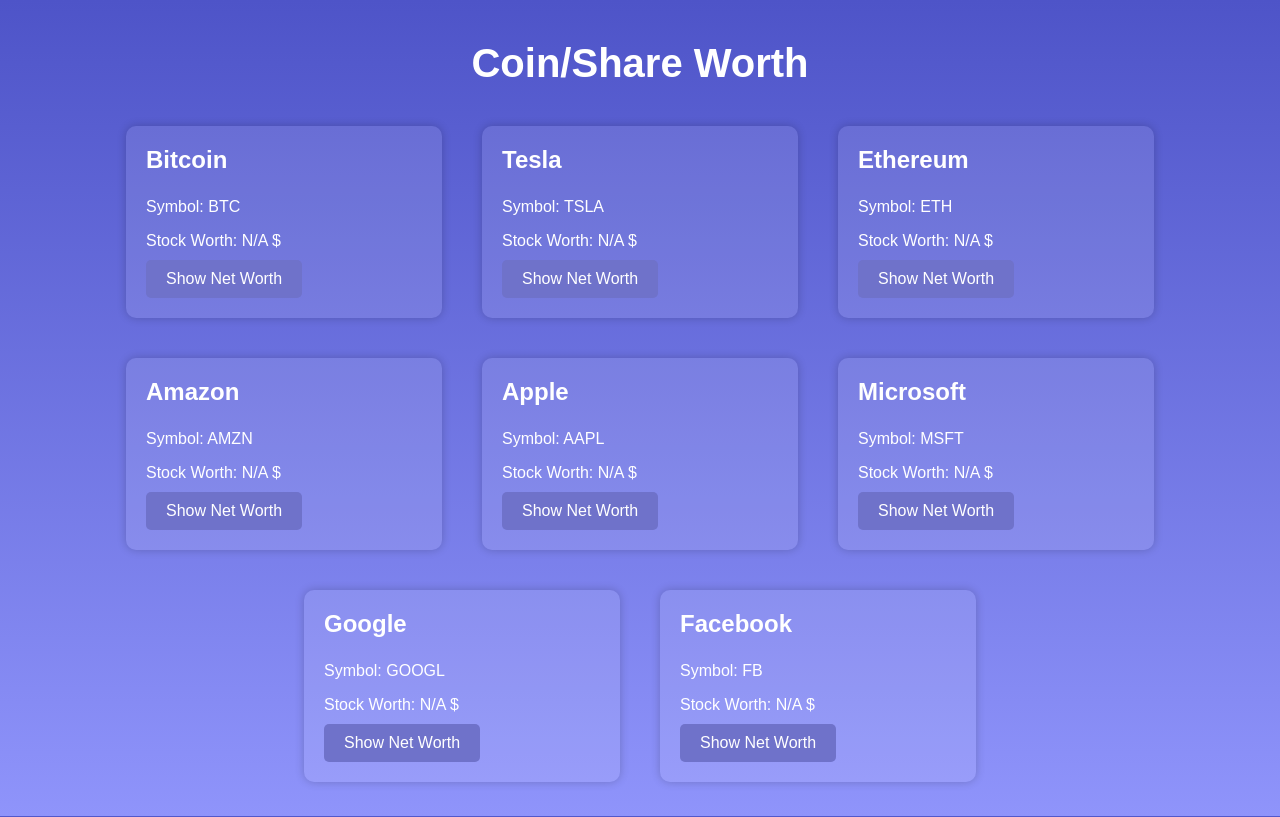
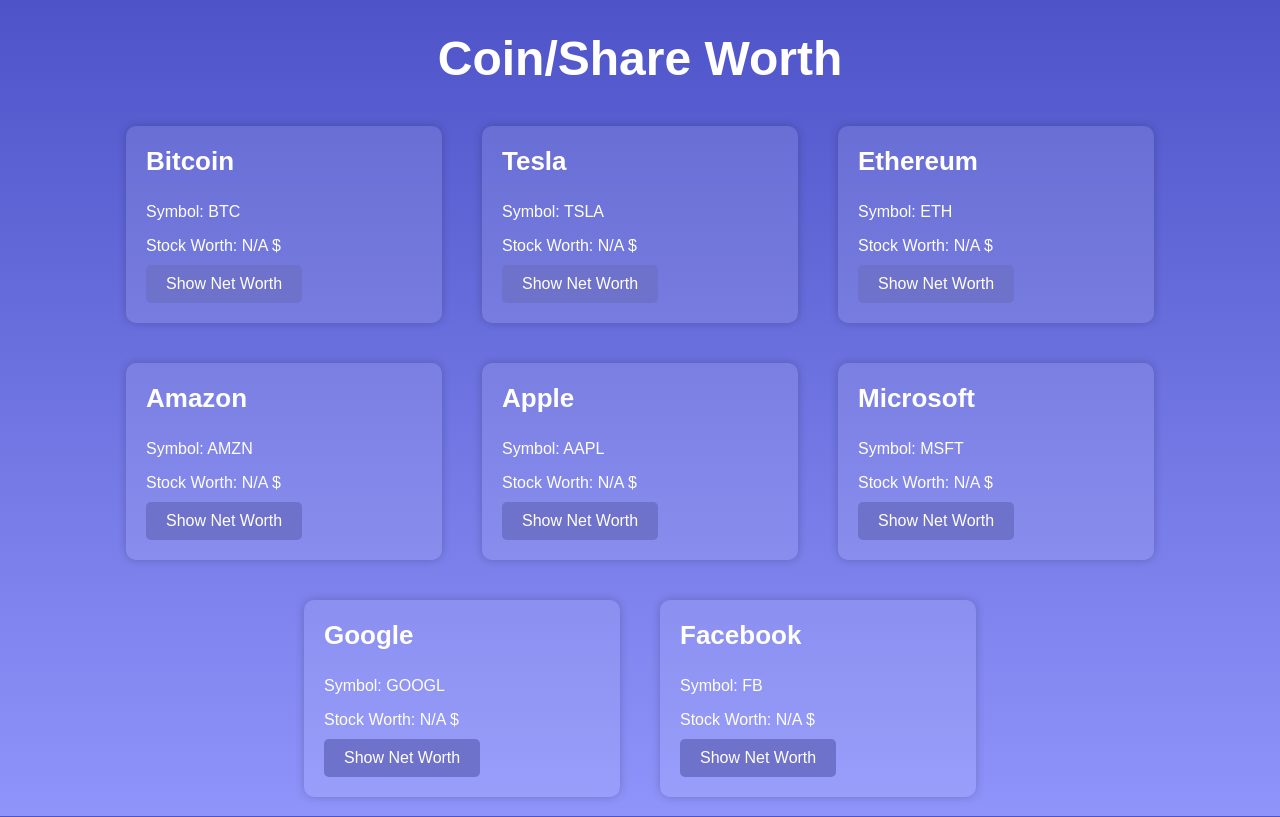
Before and after one commit to Orelbaz/Sela-Course, a Flask app: page / in a window 1280 px wide. Run offline with Flask 2, Linux system fonts and the light colour scheme; data that the repository does not hold is empty.

Commit message:
Update styles.css

```diff
--- a/CoinSite/static/styles.css
+++ b/CoinSite/static/styles.css
@@ -27,16 +27,16 @@
 
 .coin-box h3 {
     margin-top: 0;
-    font-size: 24px;
+    font-size: 26px;
 }
 
 .coin-box p {
     margin-bottom: 10px;
 }
 
-/* Net worth styles */
+/* Stock worth styles */
 .stock-worth {
-    font-size: 18px;
+    font-size: 22px;
     font-weight: bold;
 }
 
@@ -61,7 +61,7 @@
 
 /* Title styles */
 h1 {
-    font-size: 40px;
+    font-size: 48px;
     text-align: center;
     margin-bottom: 20px;
 }
```
